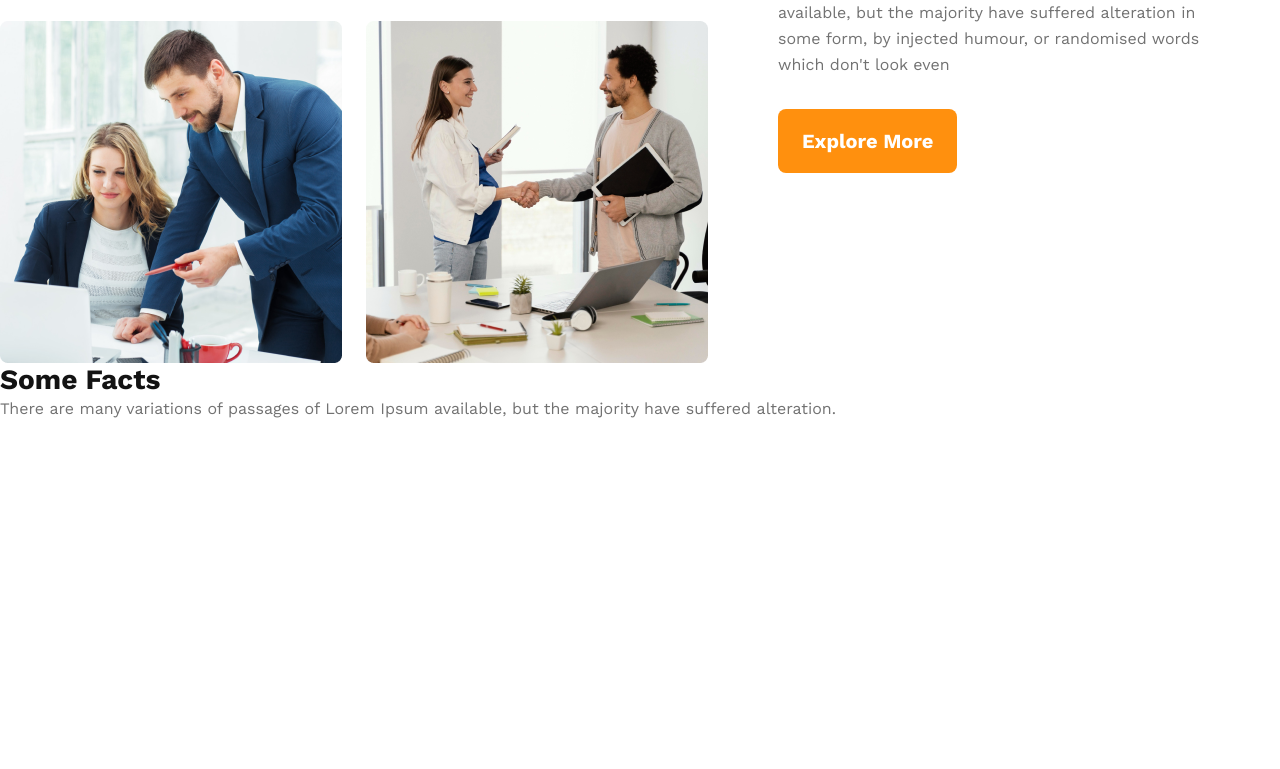
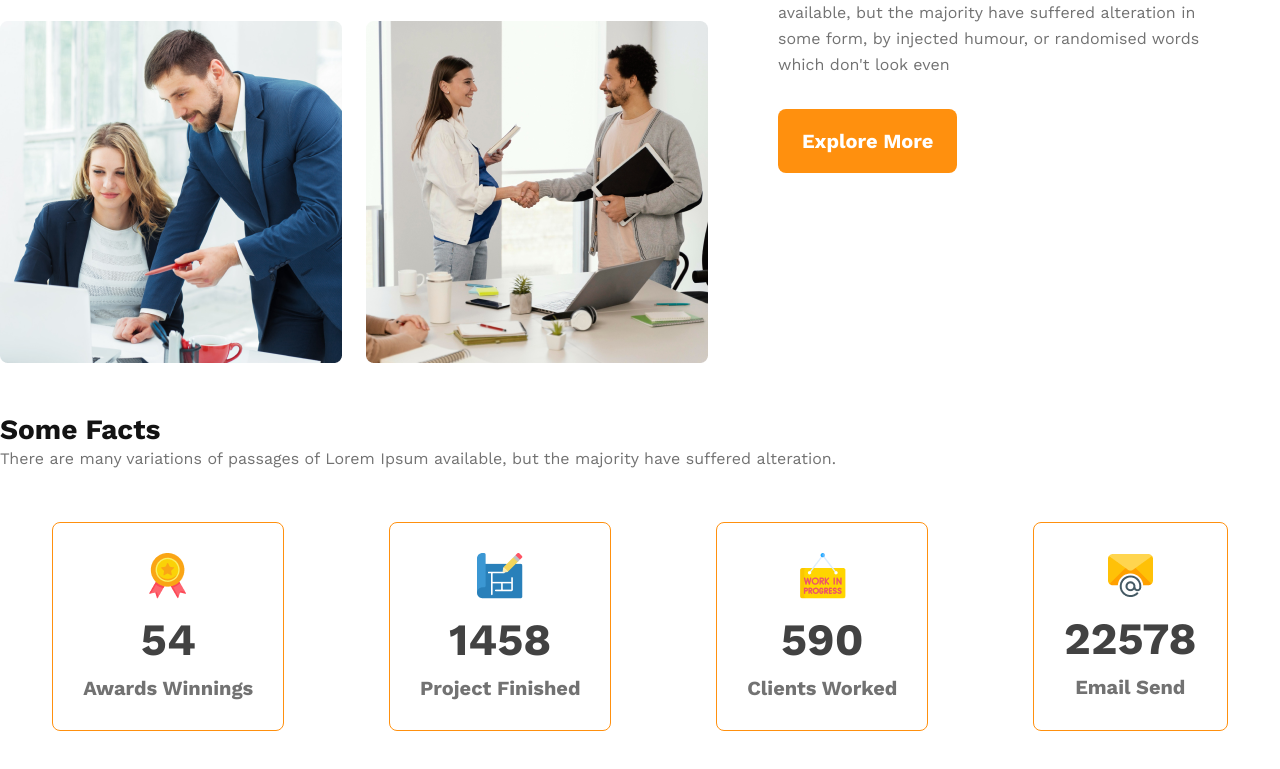
Before and after one commit to fahimmorshed91/g3-architect-website, a plain HTML site: page index.html in a window 1280 px wide. Shown: the part 1345-2114 px from the top of the page. Before the commit the page ends 1837 px from the top, so only its background shows below. Drawn offline with nearby package versions, Linux system fonts and the light colour scheme.

Commit message:
feature done

```diff
--- a/index.html
+++ b/index.html
@@ -75,6 +75,28 @@
       <h3 class="head">Some Facts</h3>
       <p class="text-lightgrey">There are many variations of passages of Lorem Ipsum available, but the majority have
         suffered alteration.</p>
+      <div class="facts-card-container">
+        <div class="card">
+          <img src="images/icons/ribon.png" alt="">
+          <h3 class="card-stat">54</h3>
+          <p class="card-title">Awards Winnings</p>
+        </div>
+        <div class="card">
+          <img src="images/icons/projects.png" alt="">
+          <h3 class="card-stat">1458</h3>
+          <p class="card-title">Project Finished</p>
+        </div>
+        <div class="card">
+          <img src="images/icons/customers.png" alt="">
+          <h3 class="card-stat">590</h3>
+          <p class="card-title">Clients Worked</p>
+        </div>
+        <div class="card">
+          <img src="images/icons/email.png" alt="">
+          <h3 class="card-stat">22578</h3>
+          <p class="card-title">Email Send</p>
+        </div>
+      </div>
     </section>
   </main>
 
--- a/styles/architect.css
+++ b/styles/architect.css
@@ -143,6 +143,38 @@ main {
   line-height: 1.6rem;
 }
 
+/* Facts Styles */
+
+.facts {
+  margin: 50px auto;
+}
+
+.facts-card-container {
+  display: flex;
+  justify-content: space-around;
+  margin-top: 50px;
+}
+.facts-card-container .card {
+  border-radius: 8px;
+  border: 1px solid #FF900E;
+  text-align: center;
+  padding: 30px;
+}
+
+.card-stat {
+  font-size: 2.8rem;
+  font-weight: 600;
+  color: #424242;
+  margin-top: 10px;
+  margin-bottom: 10px;
+}
+
+.card-title {
+  font-size: 1.25rem;
+  font-weight: 600;
+  color: #727272;
+}
+
 /* Responsive Media Query */
 /* mobile devices */
 
```
